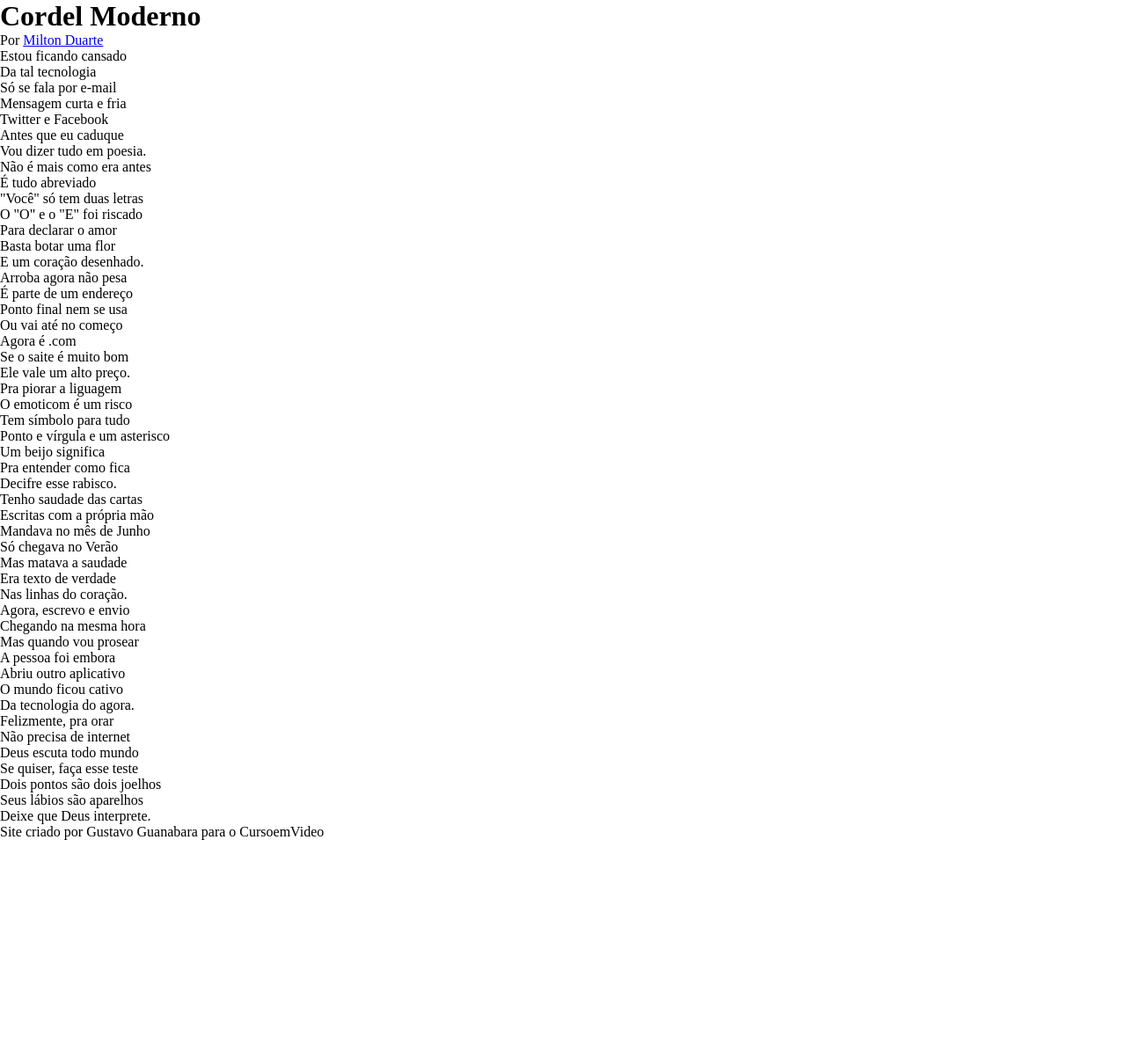
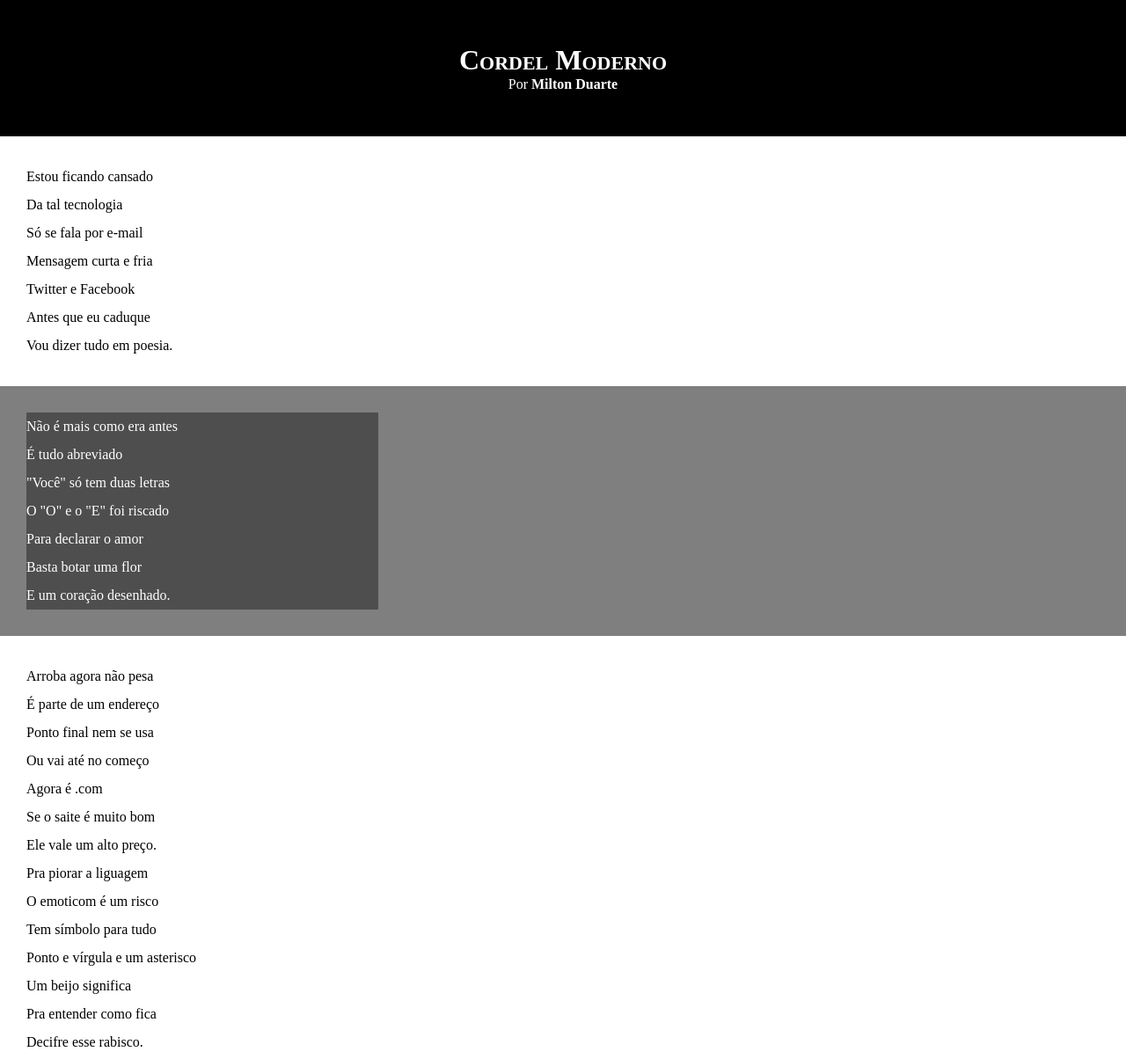
Before and after one commit to othiagopro/cordel-moderno, a plain HTML site: page index.html in a window 1280 px wide. Shown: the top 1204 px of the page at 88% size. Before the commit the page ends 955 px from the top, so only its background shows below. Drawn offline with Linux system fonts and the light colour scheme.

Commit message:
atualizei estilos dos texto e dos blocos

```diff
--- a/assets/css/style.css
+++ b/assets/css/style.css
@@ -2,3 +2,62 @@
     margin: 0;
     padding: 0;
 }
+
+html, body {
+    min-height: 100vh;
+    background-color: darkgray;
+}
+
+header {
+    color: white;
+    background-color: black;
+    text-align: center;
+}
+
+header > h1 {
+    padding-top: 50px;
+    font-variant: small-caps;
+}
+
+header > p {
+    padding-bottom: 50px;
+}
+
+a {
+    color: white;
+    text-decoration: none;
+    font-weight: bolder;
+}
+
+a:hover {
+    text-decoration: underline;
+}
+
+section {
+    padding-top: 10vh;
+    padding-bottom: 10vw;
+    padding: 30px;
+    line-height: 2em;
+}
+
+section.normal {
+    background-color: #fff;
+    color: #000;
+}
+
+section.imagem {
+    background-color: #18181848;
+    color: #fff;
+}
+
+section.imagem > p {
+    width: 400px;
+    background-color: #00000063;
+}
+
+footer {
+    background-color: black;
+    text-align: center;
+    color: white;
+    padding: 10px;
+}
--- a/index.html
+++ b/index.html
@@ -12,7 +12,7 @@
         <p> Por <a href="https://www.recantodasletras.com.br/poesias/3186743" target="_blank">Milton Duarte</a></p>
     </header>
     <main>
-            <section>
+            <section class="normal">
                 <p>
                     Estou ficando cansado <br>
                     Da tal tecnologia <br>
@@ -24,9 +24,7 @@
                 </p>
             </section>
 
-
-
-            <section>
+            <section class="imagem">
                 <p>
                     Não é mais como era antes <br>
                     É tudo abreviado <br>
@@ -38,9 +36,7 @@
                 </p>
             </section>
 
-
-
-            <section>
+            <section class="normal">
                 <p>
                     Arroba agora não pesa <br>
                     É parte de um endereço <br>
@@ -62,9 +58,7 @@
                 </p>
             </section>
 
-
-
-            <section>
+            <section class="imagem">
                 <p>
                     Tenho saudade das cartas <br>
                     Escritas com a própria mão <br>
@@ -76,9 +70,7 @@
                 </p>
             </section>
 
-
-
-            <section>
+            <section class="normal">
                 <p>
                     Agora, escrevo e envio <br>
                     Chegando na mesma hora <br>
```
